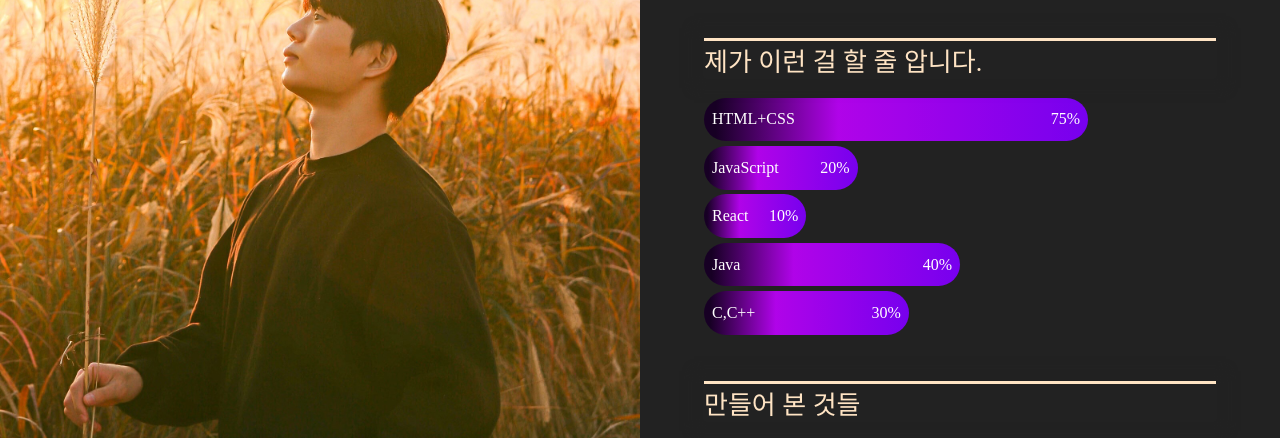
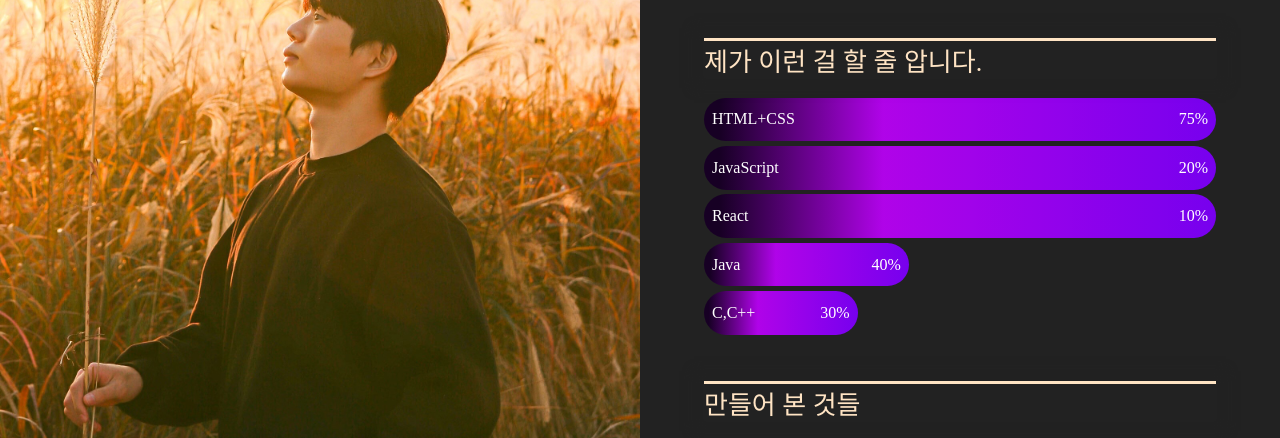
Before and after one commit to Hongaproject/honga-portfolio, a plain HTML site: page index.html in a window 1280 px wide. Shown: the part 350-788 px from the top of the page. Drawn offline with Linux system fonts and the light colour scheme.

Commit message:
Update style.css

```diff
--- a/css/style.css
+++ b/css/style.css
@@ -134,13 +134,13 @@ background: linear-gradient(90deg, rgba(23,0,36,1) 3%, rgba(192,0,255,0.89709387
     content: attr(data-score);
     float: right;
 }
-.skills li[data-score="30%"] { /*속성선택자*/
-    width: 40%; /*padding이 있어 30%보다 크다.*/
+.skills li[data-score="55%"] { /*속성선택자*/
+    width: 55%; /*padding이 있어 30%보다 크다.*/
 }
-.skills li[data-score="40%"] {width: 50%;} /*모바일 버전도 맞추기 위해 10씩업 했습니다.*/
-.skills li[data-score="10%"] {width: 20%;}
-.skills li[data-score="20%"] {width: 30%;}
-.skills li[data-score="75%"] {width: 75%;}
+.skills li[data-score="45%"] {width: 45%;} /*모바일 버전도 맞추기 위해 10씩업 했습니다.*/
+.skills li[data-score="40%"] {width: 40%;}
+.skills li[data-score="30%"] {width: 30%;}
+.skills li[data-score="80%"] {width: 80%;}
 
 .main-title{
     font-size: 1.4rem; /*html기본 사이즈 16px 에 1.5배가된다. */
```
